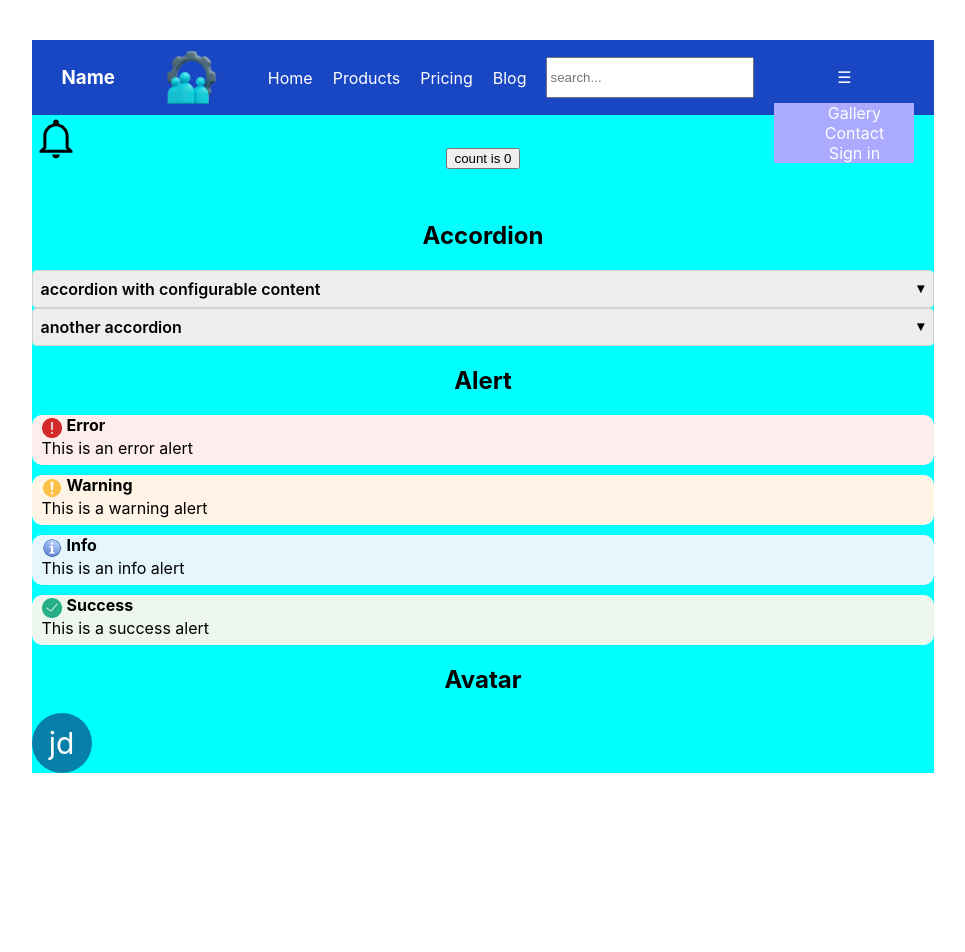
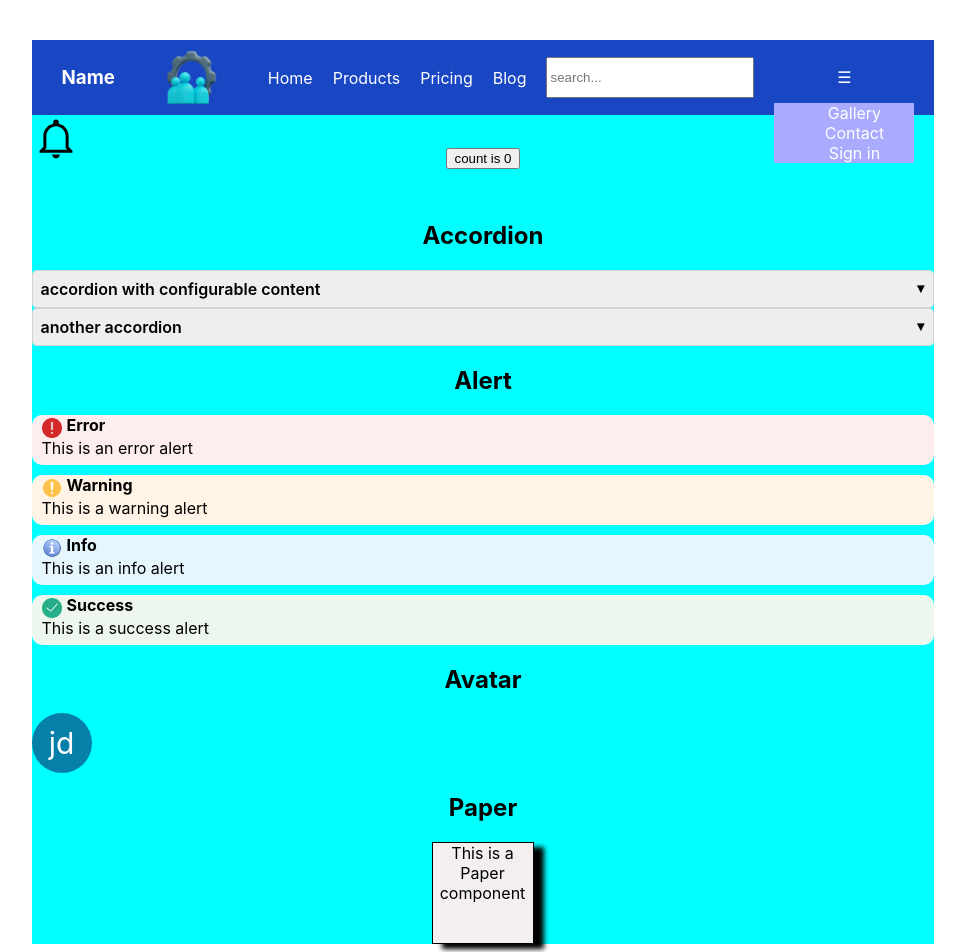
Before and after one commit to marko-knoebl/cc-react-components, a React (Vite) app in the folder cc-react-components/: page / in a window 1280 px wide. Shown: the top 952 px of the page, without its empty margins (157-1122 px from the left). Before the commit the page ends 813 px from the top, so only its background shows below. Built offline with nearby package versions, Linux system fonts and the light colour scheme.

Commit message:
added Paper component

```diff
--- a/cc-react-components/src/App.jsx
+++ b/cc-react-components/src/App.jsx
@@ -5,6 +5,7 @@ import Accordion from "./components/Accordion";
 import Alert from "./components/Alert";
 import Badge from "./components/Badge";
 import Avatar from "./components/Avatar";
+import Paper from "./components/Paper"
 
 const menuItems = [
   { id: 1, name: "Home", url: "/home" },
@@ -75,6 +76,9 @@ function App() {
       </div>
       <h2>Avatar</h2>
       <Avatar props={"john doe"}/>
+
+      <h2>Paper</h2>
+      <Paper/>
     </div>
   );
 }
--- /dev/null
+++ b/cc-react-components/src/components/Paper.css
@@ -0,0 +1,9 @@
+.paper-component {
+    width: 100px;
+    height: 100px;
+    background-color: rgb(243, 239, 239);
+    display: flex;
+    margin-left: 400px;
+    box-shadow: 10px 5px 5px black;
+    border: 1px solid black;
+}
--- /dev/null
+++ b/cc-react-components/src/components/Paper.jsx
@@ -0,0 +1,7 @@
+import "./Paper.css"
+
+export default function Paper ({props}) {
+    return (
+        <div class="paper-component">This is a Paper component</div>
+    )
+}
```
